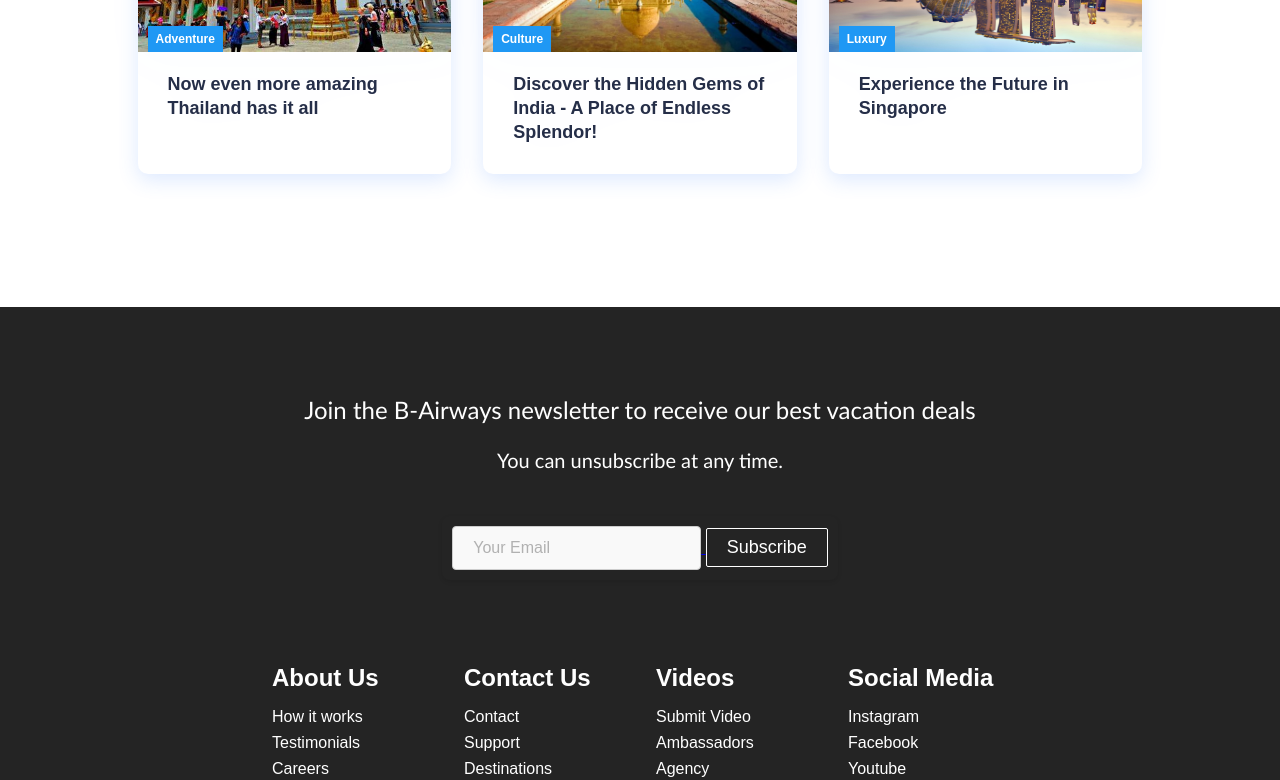
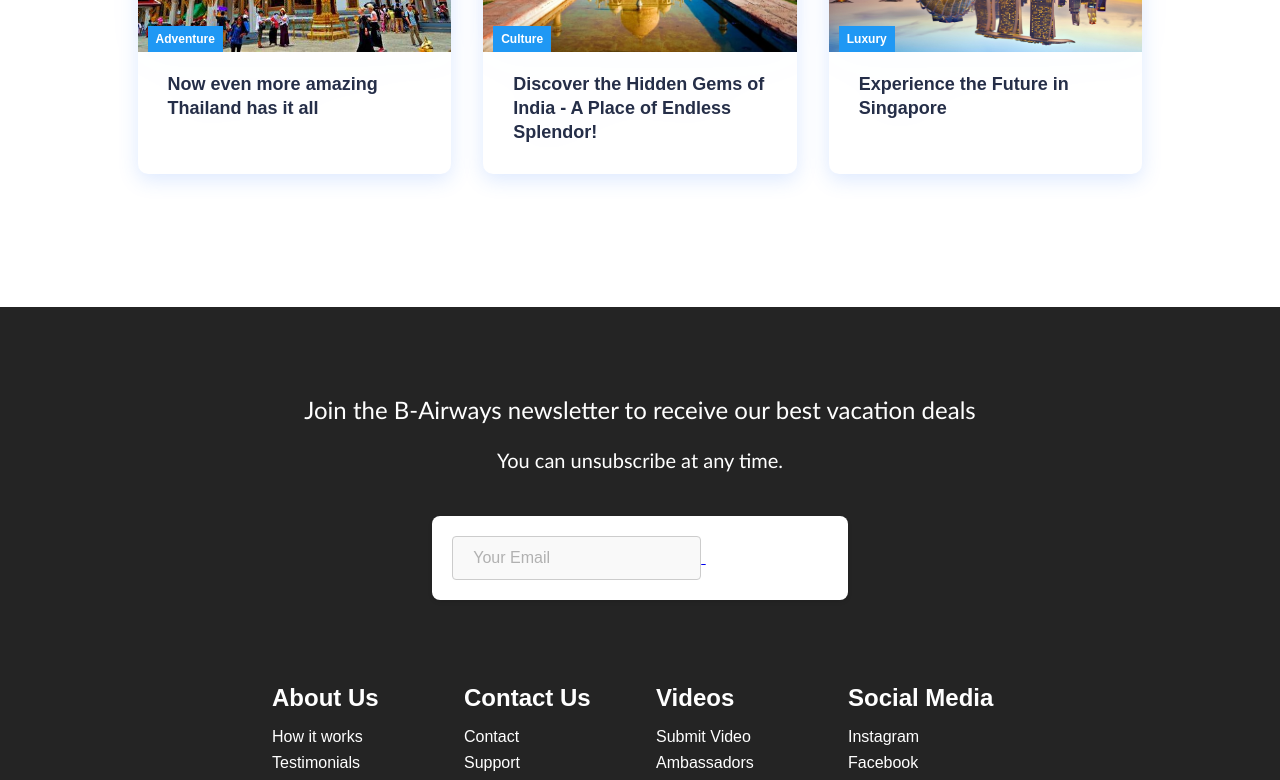
Before and after one commit to De-Silva-Madhushankha/Airline-Reservation-System, a React (Vite) app in the folder b-airlines-frontend/: page / in a window 1280 px wide. Shown: the part 1637-2417 px from the top of the page. Built offline with nearby package versions, Linux system fonts and the light colour scheme.

Commit message:
updated styling

```diff
--- a/b-airlines-frontend/src/App.css
+++ b/b-airlines-frontend/src/App.css
@@ -49,8 +49,8 @@
 
 form {
     margin: 20px 0;
-    padding: 10px;
-    background-color: transparent; /* White background */
+    padding: 20px;
+    background-color: #fff; /* White background */
     border-radius: 8px;
     box-shadow: 0 2px 4px rgba(0, 0, 0, 0.1); /* Light shadow */
 }
--- a/b-airlines-frontend/src/components/SignUpComponent.jsx
+++ b/b-airlines-frontend/src/components/SignUpComponent.jsx
@@ -59,11 +59,13 @@ const onFinish = (values) => {
   })
   .then((response) => {
     if (response.data.success) {
+      //alert(response.data.message);
       message.success(response.data.message);
       setTimeout(() => {
-        navigate('/'); // Navigate to home page after 1 seconds
+        navigate('/'); // Navigate to home page after 2 seconds
       }, 1000);
     } else if(!response.data.success) {
+      // alert(response.data.message);
       message.error(response.data.message);
     }
   })
```
